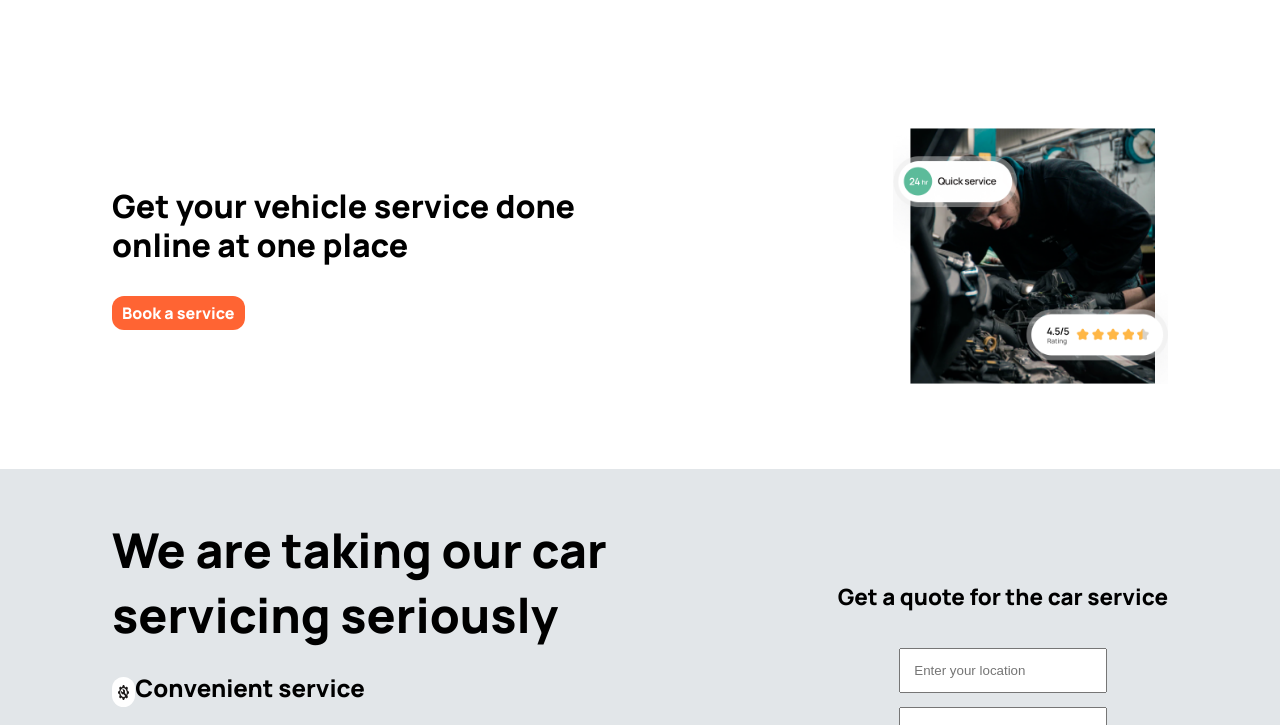
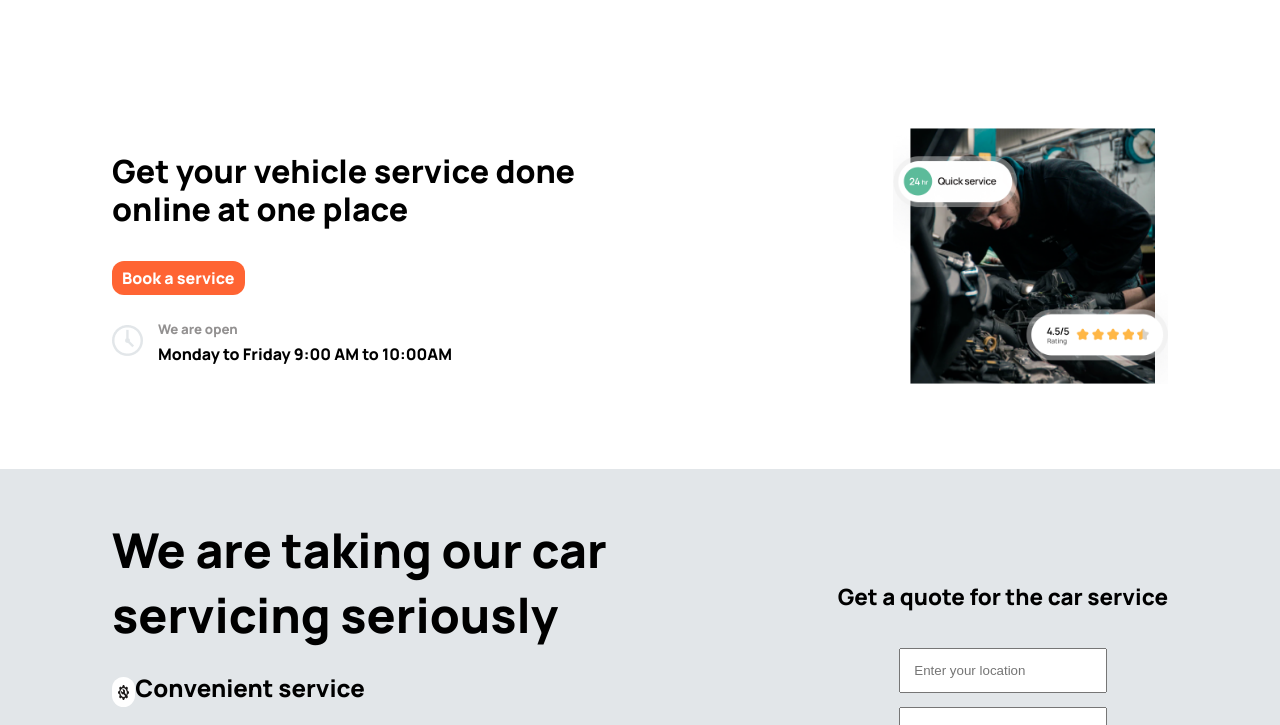
Before and after one commit to koredebanfe/finsweetweb, a plain HTML site: page index.html in a window 1280 px wide. Shown: the part 70-795 px from the top of the page. Drawn offline with Linux system fonts and the light colour scheme.

Commit message:
updating

```diff
--- a/index.css
+++ b/index.css
@@ -59,6 +59,24 @@ li {
 .nav__contact h3,
 .nav__contact p {
     font-size: 0.9em;
+}
+
+.vehicle > div {
+    display: flex;
+    margin-top: 2vw;
+}
+
+.vehicle .image {
+    align-self: center;
+}
+
+.open__hours {
+    margin-left: 15px;
+}
+
+.open__hours h5 {
+    color: #939191;
+    margin-bottom: 5px;
 }
 
 @media only screen and (max-width: 900px) {
--- a/index.html
+++ b/index.html
@@ -50,6 +50,22 @@
             <a href="#" class="button">
                 Book a service
             </a>
+
+            <div>
+                <div class="image">
+                    <img src="./homeimages/time.png" alt="open hours">
+                </div>
+
+                <div class="open__hours">
+                    <h5>
+                        We are open
+                    </h5>
+
+                    <p>
+                        Monday to Friday 9:00 AM to 10:00AM
+                    </p>
+                </div>
+            </div>
         </article>
 
         <div class="finsweet__goal__rating">
```
